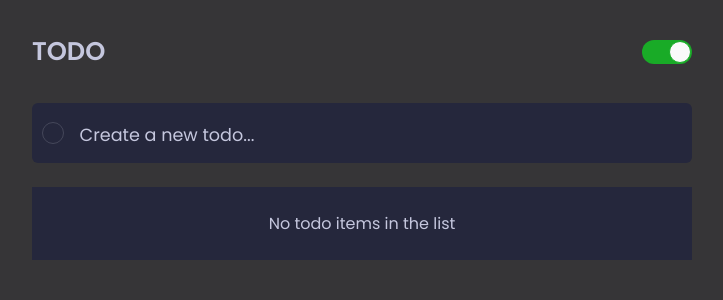
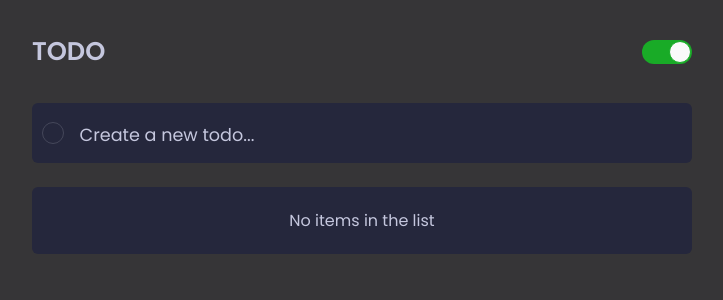
Before and after one commit to rogerjacobrj/todo-app, a React (Create React App) app: page / in a window 1280 px wide. Shown: the top 300 px of the page, without its empty margins (278-1001 px from the left). Built offline with nearby package versions, Linux system fonts and the light colour scheme.

Commit message:
minor updates

```diff
--- a/src/App.tsx
+++ b/src/App.tsx
@@ -20,12 +20,9 @@ const Container = styled.div`
 `;
 
 const Box = styled.div`
-  // position: absolute;
-  // top: -9rem;
   display: flex;
   flex-direction: column;
   align-items: center;
-  // background-color: #ffffff;
   padding: 2rem 0;
   min-width: 350px;
 
@@ -148,11 +145,21 @@ const ClearSection = styled.div`
   }
 `;
 
+interface NoContentProps {
+  completed?: boolean;
+}
+
 const NoContent = styled.div`
   width: 100%;
   text-align: center;
   color: ${(props) => props.theme.text};
   padding: 0.5rem 0;
+
+  ${(props: NoContentProps) =>
+    props.completed &&
+    css`
+      padding: 1.3rem 0;
+    `}
 `;
 
 const App = () => {
@@ -173,7 +180,7 @@ const App = () => {
   };
 
   const createTodo = () => {
-    if (todo.length > 0) {
+    if (todo.length > 0 && todo.indexOf(" ") !== 0) {
       dispatch({ type: "ADD_TODO" });
     }
   };
@@ -198,8 +205,6 @@ const App = () => {
     setValue("activeTab", tab);
     dispatch({ type: "FILTER_TODO", tab: tab });
   };
-
-  console.log("state", state);
 
   return (
     <ThemeProvider theme={theme === "light" ? lightTheme : darkTheme}>
@@ -242,13 +247,14 @@ const App = () => {
                     );
                   })}
 
-                {activeTab === "completed" && list.length === 0 && (
-                  <NoContent>No completed todo items in the list</NoContent>
+                {list.length === 0 && (
+                  <NoContent completed>No items in the list</NoContent>
                 )}
               </TodoList>
 
+              {copy.length > 0 && (
                 <Footer hasItems={copy.length > 0}>
-                {copy.length > 0 ? (
+                  {copy.length > 0 && (
                     <>
                       <CountSection>
                         {getIncompleteCount()} items left
@@ -261,12 +267,11 @@ const App = () => {
                         Clear Completed
                       </ClearSection>
                     </>
-                ) : (
-                  <NoContent>No todo items in the list</NoContent>
                   )}
                 </Footer>
+              )}
 
-              {list.length > 0 && (
+              {copy.length > 0 && (
                 <SeparateTabSection>
                   <Tabs tabClick={tabClick} activeTab={activeTab} />
                 </SeparateTabSection>
```
Lines whose indentation alone changed are shown as unchanged.
